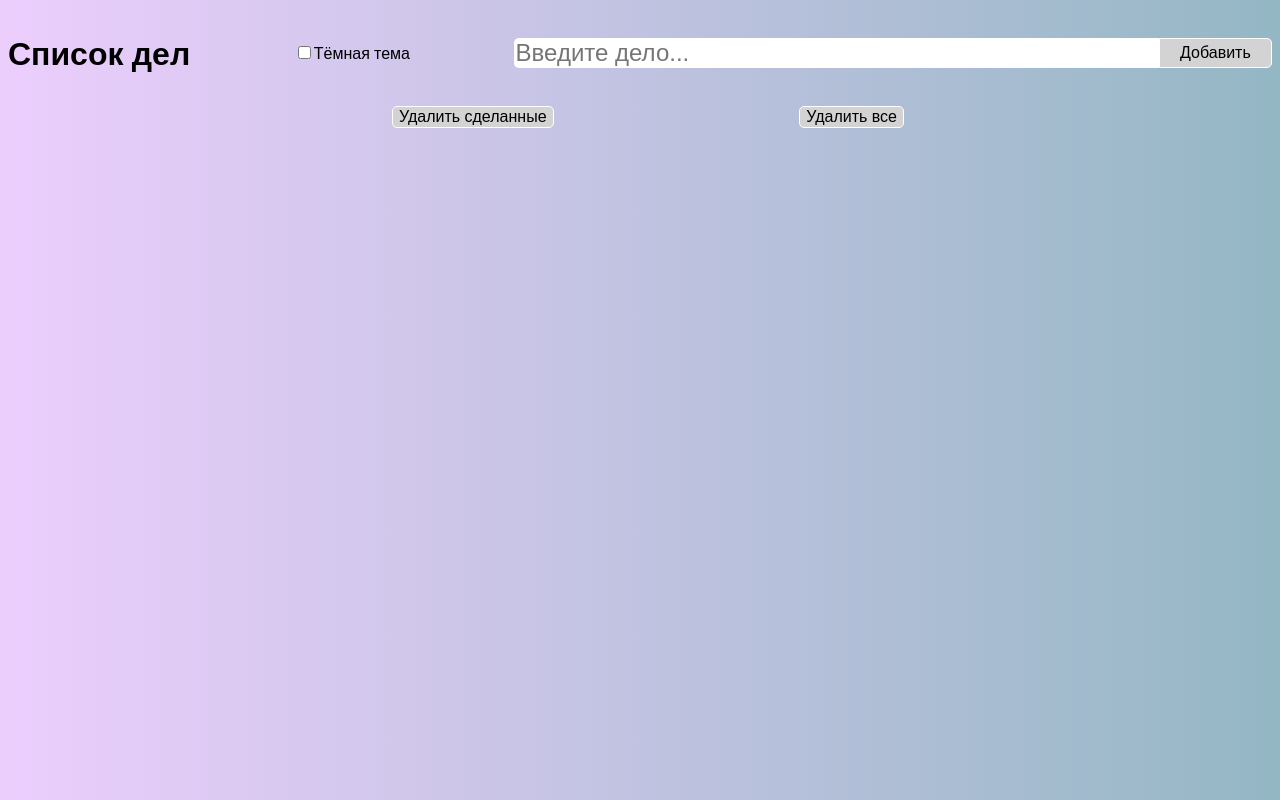
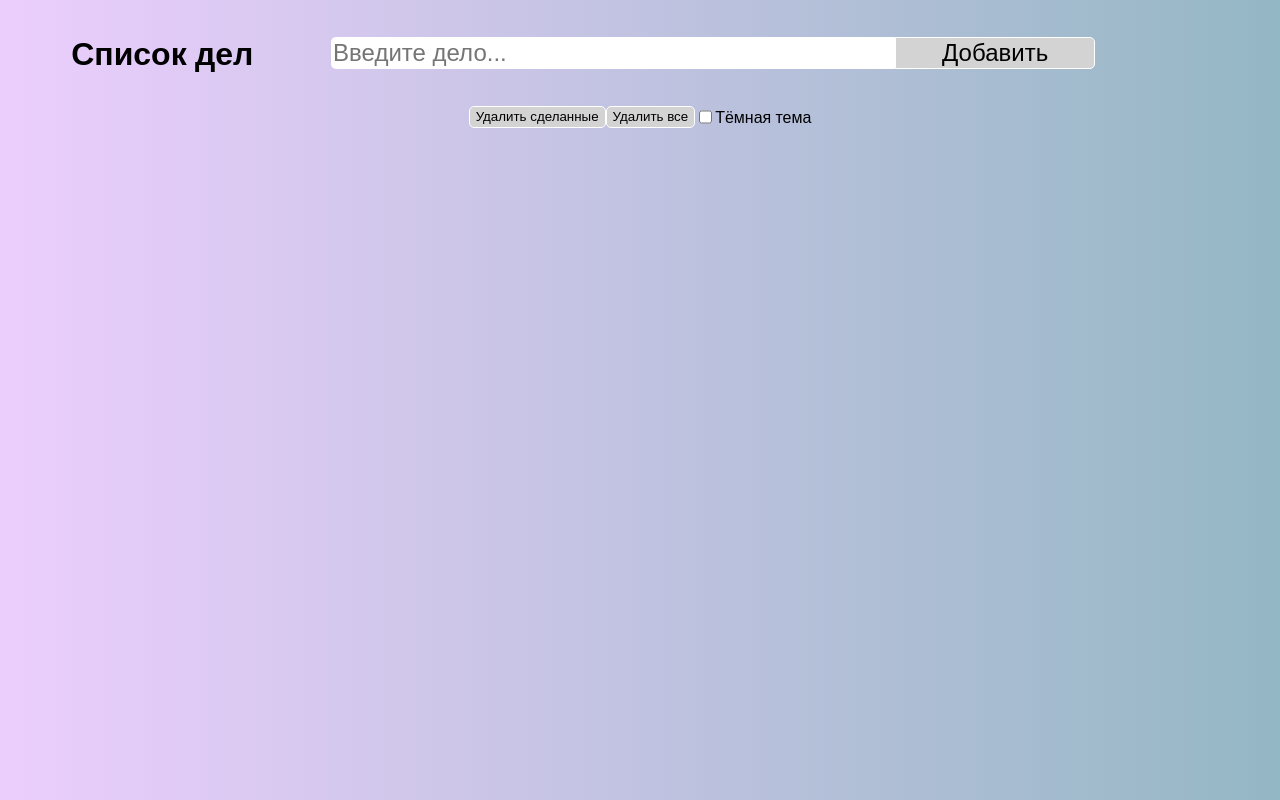
Before and after one commit to VagSer/ToDoList, a plain HTML site: page index.html in a window 1280 px wide. Drawn offline with nearby package versions, Linux system fonts and the light colour scheme.

Commit message:
Отредактированы стили

```diff
--- a/index.html
+++ b/index.html
@@ -10,20 +10,17 @@
 <body>
     <header>
         <h1>Список дел</h1>
-        <div class="special">
-            <input id='themeDark' type="checkbox">Тёмная тема
-        </div>
             <div class="inputQuest">
-                <input id='input' type='text' placeholder="Введите дело...">
-                <button id='newQuest' onclick='addNewQuest()'>Добавить</button>
+                <input class="inputQuest__input" id='input' type='text' placeholder="Введите дело...">
+                <button class="inputQuest__button" id='newQuest' onclick='addNewQuest()'>Добавить</button>
             </div>
     </header>
     <div id="questList">
-
     </div>
     <footer>
         <button id='deleteDone' onclick='deleteDone()'>Удалить сделанные</button>
         <button id='deleteAll' onclick='deleteAll()'>Удалить все</button>
+        <input id='themeDark' type="checkbox">Тёмная тема
     </footer>
     <script src="app.js"></script>
 </body>
--- a/style.css
+++ b/style.css
@@ -27,16 +27,17 @@
 body {
     height: 100%;
     background: linear-gradient(to right, var(--bg-color1), var(--bg-color2));
-    font-size: 14px;
+    font-size: 16px;
     font-family: 'Open Sans', sans-serif;
     color: var(--font-color);
 }
 
 header{
+    width: min(90%, 1200px);
     display: flex;
     justify-content: center;
     flex-wrap: wrap;
-    margin: 10px 0;
+    margin: 10px auto;
 }
 
 button{
@@ -52,31 +53,16 @@ button:hover {
 }
 
 footer {
+    width: min(85%, 800px);
     display: flex;
-    justify-content: space-around;
-}
-
-
-#input {
-    border: 1px;
-    border-top-left-radius: 5px;
-    border-bottom-left-radius: 5px;
-    width: 70%;
-    background-color: var(--input-bg-color);
+    justify-content: center;
+    margin: 0 auto;
 }
 
 #input:focus,
 #themeDark:hover,
 #input:hover {
     box-shadow: 0 0 10px var(--shadow-color);
-}
-
-
-#newQuest {
-    border-radius: 0 5px 0 0;
-    border-bottom-right-radius: 5px;
-    width: 30%;
-    cursor: pointer;
 }
 
 
@@ -87,22 +73,34 @@ footer {
 }
 
 .inputQuest {
-    width: 100%;
+    width: min(90%, 800px);
     height: 100%;
-    margin: auto 0;
+    margin: auto;
     display: flex;
-    justify-content: space-between;
 }
 
-.special {
-    margin: auto;
+.inputQuest__input{
+    border: 1px;
+    border-top-left-radius: 5px;
+    border-bottom-left-radius: 5px;
+    width: min(70%, 600px);
+    background-color: var(--input-bg-color);
+    font-size: 1.5rem;
+}
+
+.inputQuest__button{
+    width: min(30%, 200px);
+    border-radius: 0 5px 0 0;
+    border-bottom-right-radius: 5px;
+    cursor: pointer;
+    font-size: 1.5rem;
 }
 
 .quest {
     display: flex;
     cursor: pointer;
     justify-content: space-between;
-    width: 90%;
+    width: min(90%, 900px);
     height: auto;
     border-radius: 2px;
     padding: 16px;
@@ -138,81 +136,3 @@ footer {
     background-color: darkgreen;
     box-shadow: 0 0 5px darkgreen;
 }
-
-@media (min-width: 320px) {
-    body {
-        font-size: 16px;
-    }
-
-    header{
-        justify-content: space-between;
-    }
-
-    .special {
-        margin: auto 0;
-    }
-
-    button {
-        font-size: 1rem;
-    }
-
-    #input {
-        font-size: 1.5rem;
-    }
-
-}
-
-@media (min-width: 480px) {
-    .inputQuest {
-        width: 100%;
-        display: flex;
-        justify-content: space-between;
-    }
-
-    .quest {
-        width: 80%;
-    }
-
-    #input {
-        width: 75%;
-    }
-
-    #newQuest {
-        width: 25%;
-    }
-
-    footer {
-        position: absolute;
-        width: 60%;
-        display: flex;
-        justify-content: space-between;
-        margin: 0 20%;
-    }
-
-}
-
-
-@media (min-width: 1024px) {
-    .inputQuest {
-        width: 60%;
-        display: flex;
-        justify-content: space-between;
-    }
-
-    #input {
-        width: 85%;
-    }
-
-    #newQuest {
-        width: 15%;
-    }
-
-    .quest {
-        width: 50%;
-    }
-
-    footer {
-        width: 40%;
-        margin: 0 30%;
-    }
-}
```
